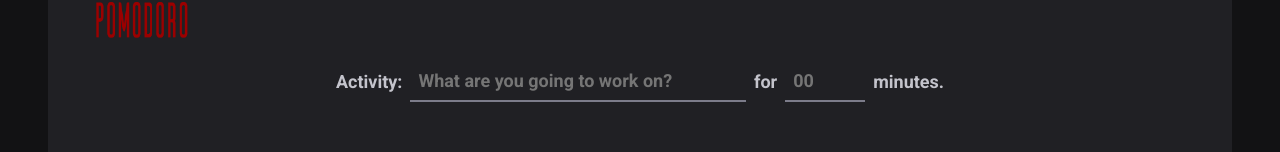
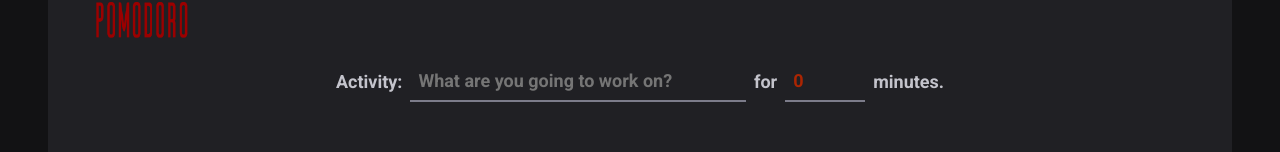
Before and after one commit to muricristiano/productivity-timer-pomodoro-app, a React (Vite) app: page / in a window 1280 px wide. Shown: the part 214-366 px from the top of the page. Built offline with nearby package versions, Linux system fonts and the light colour scheme.

Commit message:
zod validation - zod infer auto interface - RHF reset

```diff
--- a/package.json
+++ b/package.json
@@ -10,12 +10,14 @@
     "preview": "vite preview"
   },
   "dependencies": {
+    "@hookform/resolvers": "^3.1.1",
     "phosphor-react": "^1.4.1",
     "react": "^18.2.0",
     "react-dom": "^18.2.0",
     "react-hook-form": "^7.45.1",
     "react-router-dom": "^6.14.1",
-    "styled-components": "^6.0.4"
+    "styled-components": "^6.0.4",
+    "zod": "^3.21.4"
   },
   "devDependencies": {
     "@rocketseat/eslint-config": "^2.0.1",
--- a/src/pages/Home/index.tsx
+++ b/src/pages/Home/index.tsx
@@ -1,5 +1,8 @@
 import { Play } from 'phosphor-react'
 import { useForm } from 'react-hook-form'
+import { zodResolver } from '@hookform/resolvers/zod'
+import * as zod from 'zod'
+
 import {
   CountdownContainer,
   FormContainer,
@@ -10,20 +13,38 @@ import {
   TaskInput,
 } from './styles'
 
+const newActivityFormValidationSchemaZod = zod.object({
+  taskDescription: zod.string().min(1, 'Inform your activity'),
+  timeAmount: zod
+    .number()
+    .min(5, 'Inform a time between 5 and 90 minutes')
+    .max(90, 'Inform a time between 5 and 90 minutes'),
+})
+
+type NewActivityFormProps = zod.infer<typeof newActivityFormValidationSchemaZod>
+
 export function Home() {
-  const { register, handleSubmit, watch } = useForm()
+  const { register, handleSubmit, watch, reset } =
+    useForm<NewActivityFormProps>({
+      resolver: zodResolver(newActivityFormValidationSchemaZod),
+      defaultValues: {
+        taskDescription: '',
+        timeAmount: 0,
+      },
+    })
 
-  function handleCreateNewCycle(data: object) {
+  function handleCreateNewActivity(data: NewActivityFormProps) {
     console.log(data)
+    reset()
   }
 
   // Declarative const, explaining the condition is being watched.
-  const inputTaskDescriptionHasContent = watch('task-description')
+  const inputTaskDescriptionHasContent = watch('taskDescription')
 
   return (
     <HomeContainer>
       {/* A function => to => execute a function // This is like registering the function/event */}
-      <form onSubmit={handleSubmit(handleCreateNewCycle)}>
+      <form onSubmit={handleSubmit(handleCreateNewActivity)}>
         <FormContainer>
           <label htmlFor="task"> Activity: </label>
           <TaskInput
@@ -31,7 +52,7 @@ export function Home() {
             id="task"
             placeholder="What are you going to work on?"
             list="task-suggestions"
-            {...register('task-description')}
+            {...register('taskDescription')}
           />
 
           <datalist id="task-suggestions">
@@ -46,10 +67,10 @@ export function Home() {
             type="number"
             id="timeAmount"
             placeholder="00"
-            min={5}
+            min={1}
             max={90}
-            step={5}
-            {...register('minutesAmount', { valueAsNumber: true })}
+            // step={5}
+            {...register('timeAmount', { valueAsNumber: true })}
           />
 
           <span> minutes. </span>
```
Also changed, not shown: 1 other file (tests, documents, lock files or other folders).
